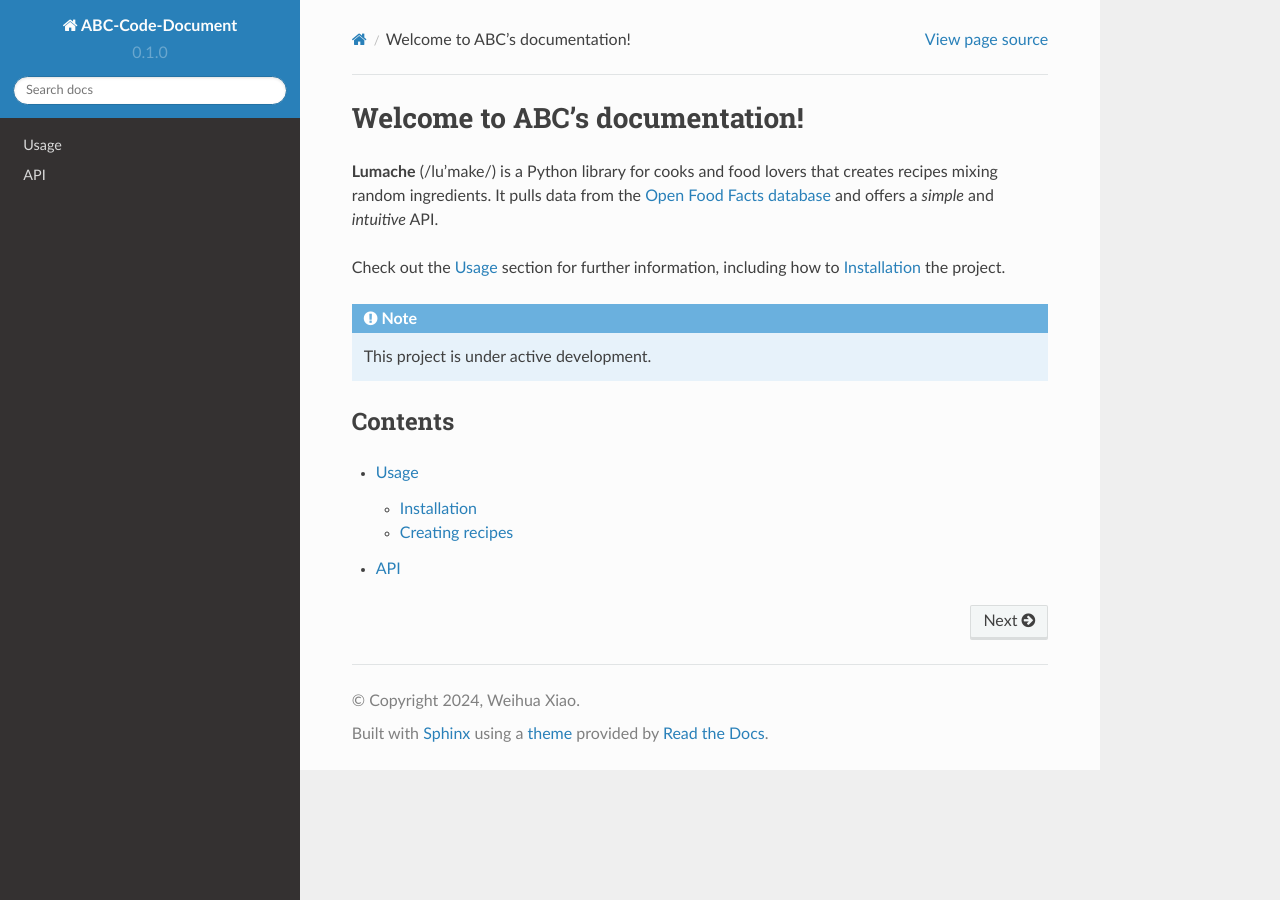
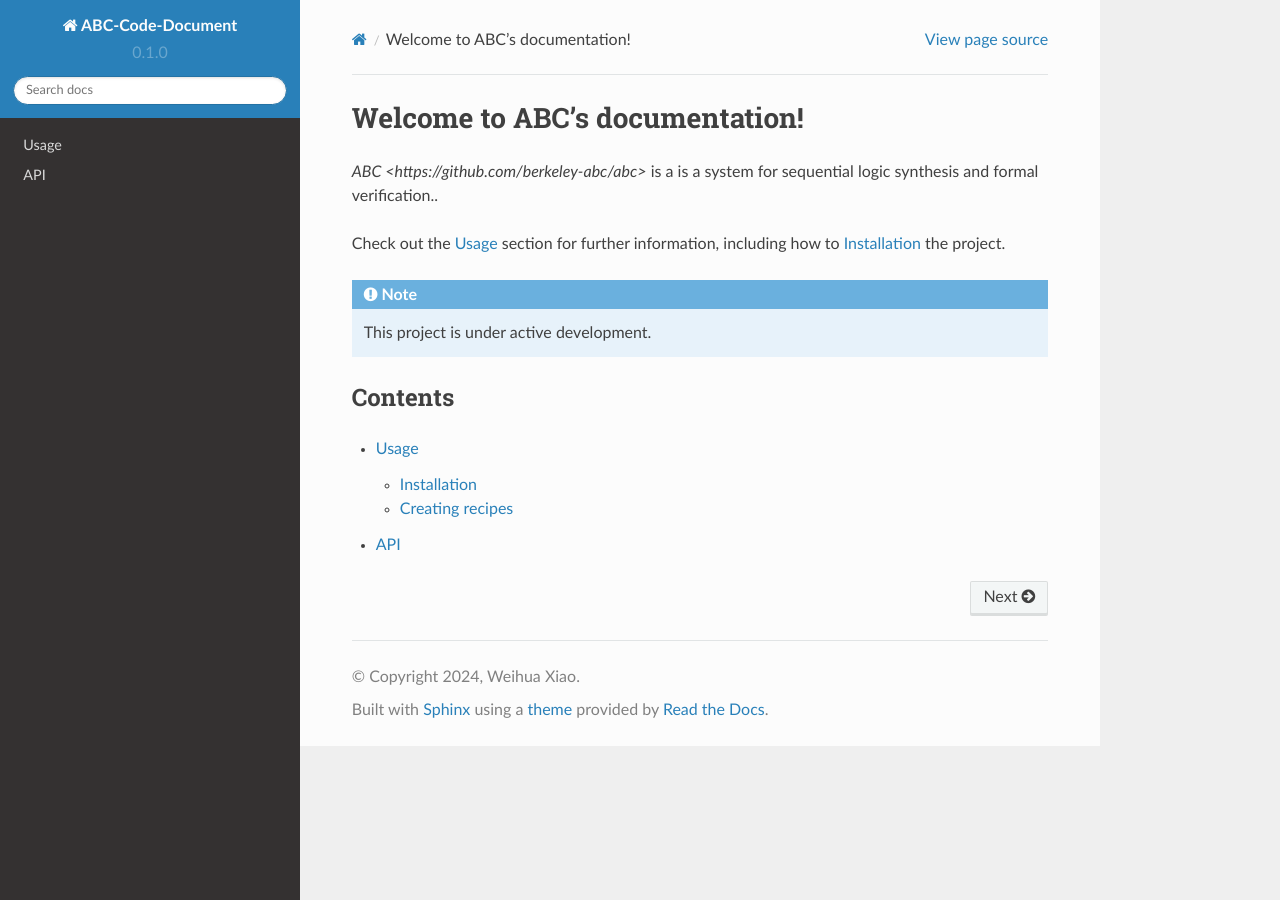
Before and after one commit to FCHXWH/ABC-Code-Document, a Sphinx documentation site: the page built from docs/source/index.rst, in a window 1280 px wide. Built offline with Sphinx 7.4.7 and the Read the Docs theme 2.0.0, drawn with Linux system fonts in a browser that asks for light colours.

Commit message:
Update index.rst

```diff
--- a/docs/source/index.rst
+++ b/docs/source/index.rst
@@ -1,10 +1,7 @@
 Welcome to ABC's documentation!
 ===================================
 
-**Lumache** (/lu'make/) is a Python library for cooks and food lovers
-that creates recipes mixing random ingredients.
-It pulls data from the `Open Food Facts database <https://world.openfoodfacts.org/>`_
-and offers a *simple* and *intuitive* API.
+`ABC <https://github.com/berkeley-abc/abc>` is a is a system for sequential logic synthesis and formal verification..
 
 Check out the :doc:`usage` section for further information, including
 how to :ref:`installation` the project.
```
